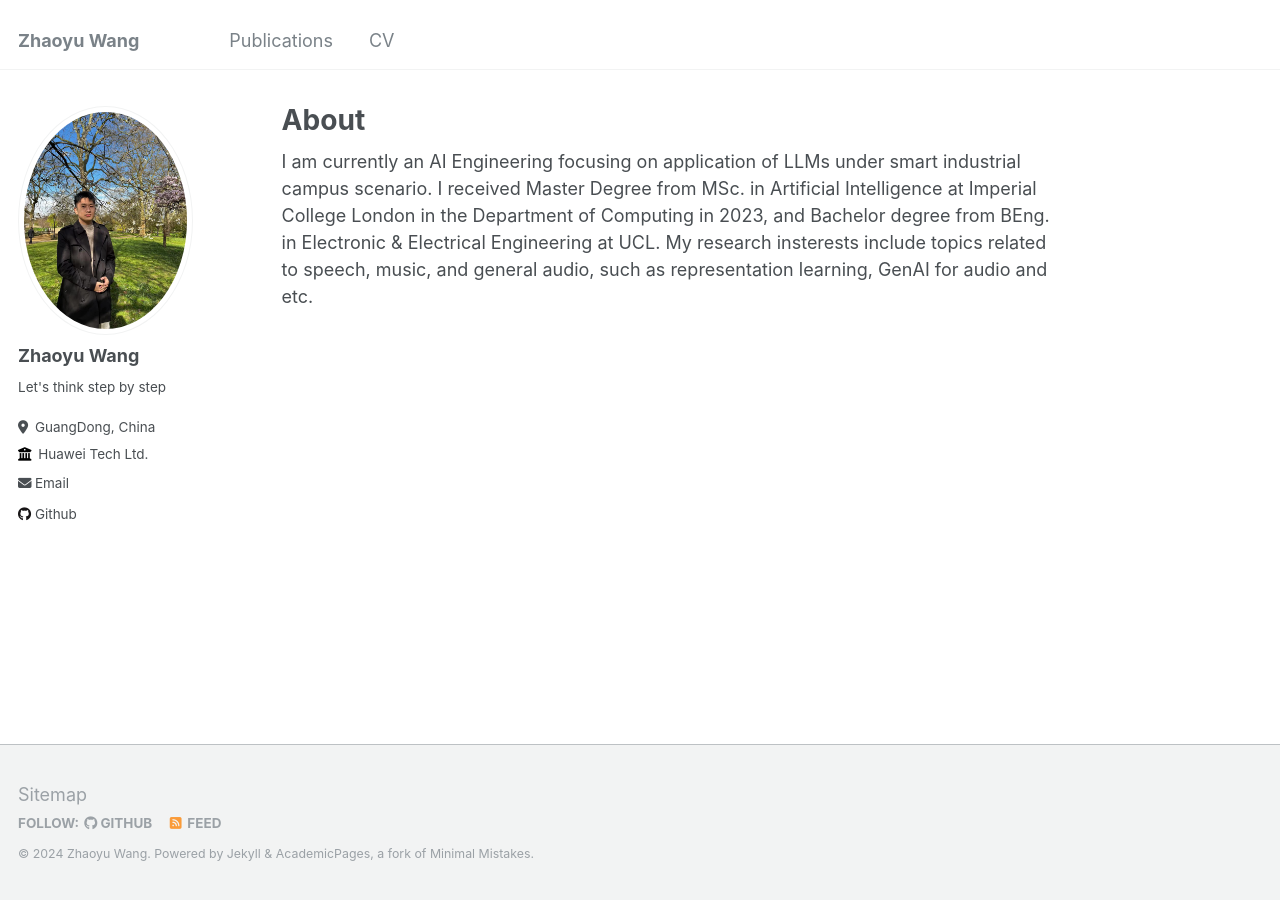
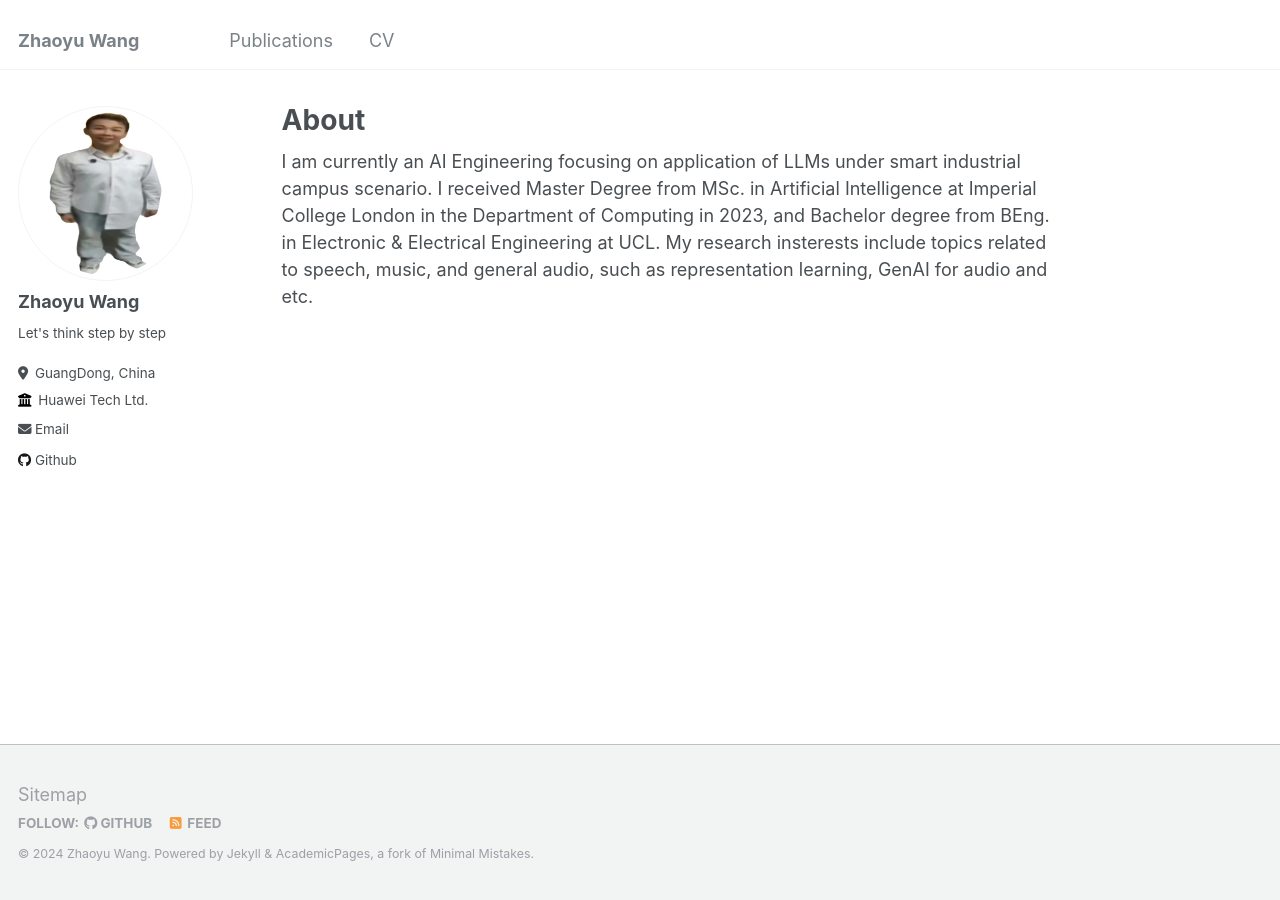
Before and after one commit to ZhaoyuWang1/ZhaoyuWang1.github.io, a Jekyll site: the page built from _pages/about.md, in a window 1280 px wide. Built offline with Jekyll 4.4.1, drawn with Linux system fonts in a browser that asks for light colours.

Commit message:
Update _config.yml

```diff
--- a/_config.yml
+++ b/_config.yml
@@ -21,7 +21,7 @@ repository               : "ZhaoyuWang1/ZhaoyuWang1.github.io"
 #               Additional customization can be done by editing /_includes/author-profile.html
 author:
   # Biographic information
-  avatar           : "profile.jpg"
+  avatar           : "扁陶体.jpg"
   name             : "Zhaoyu Wang"
   pronouns         : # example: "she/her"
   bio              : "Let's think step by step"
```
